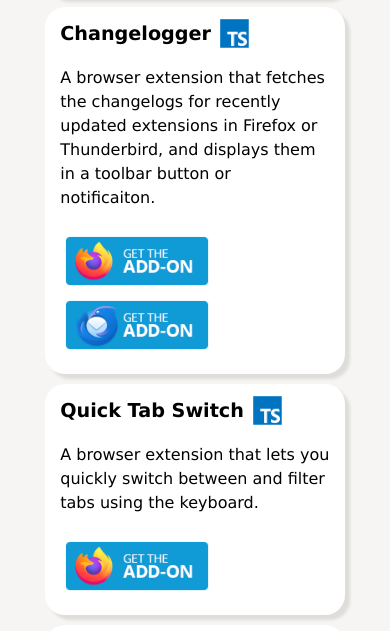
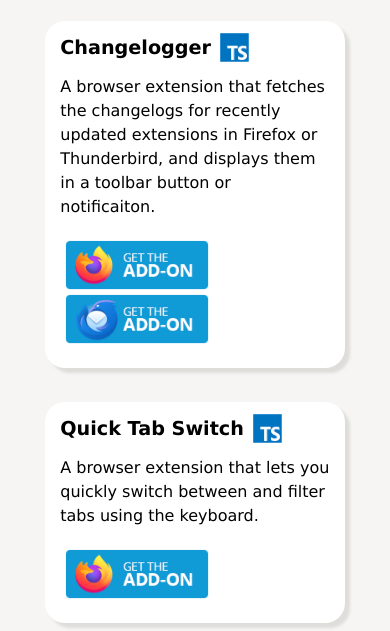
Before and after one commit to Rayquaza01/Rayquaza01.github.io, an Eleventy site: page index.html in a window 390 px wide. Shown: the part 1064-1695 px from the top of the page. Built offline with nearby package versions, Linux system fonts and the light colour scheme; Eleventy itself is replaced by a stand-in of ours; files that its build step writes are made by us from their sources.

Commit message:
Grid columns on main page

```diff
--- a/assets/css/index.css
+++ b/assets/css/index.css
@@ -67,13 +67,15 @@ body {
   }
 }
 
-body {
-  display: flex;
-  flex-direction: column;
+@media only screen and (max-width: 1000px) {
+  .card-box {
+      grid-template-columns: 1fr !important;
+  }
 }
 
-.content {
-  flex: 1;
+body {
+    display: flex;
+    flex-direction: column;
 }
 
 ul {
@@ -99,6 +101,8 @@ a:hover {
 
 .content {
   margin: 2% 10% 2% 10%;
+  /* display: grid; */
+  /* grid-template-columns: 1fr 5fr; */
   display: flex;
 
   flex-wrap: wrap;
@@ -263,8 +267,8 @@ img.badge {
   margin: 5px;
   display: flex;
   flex-wrap: wrap;
-  row-gap: 10px;
-  column-gap: 10px;
+  /* row-gap: 10px; */
+  /* column-gap: 10px; */
 }
 
 span.badge {
@@ -311,7 +315,7 @@ span.badge {
 
   padding: 15px;
 
-  row-gap: 5px;
+  /* row-gap: 5px; */
 }
 
 .card h2 {
@@ -322,3 +326,12 @@ span.badge {
 .card h2 a {
   color: var(--color);
 }
+
+.card-box {
+    display: grid;
+    grid-template-columns: repeat(3, minmax(0, 1fr));
+    /* grid-auto-columns: minmax(0, 1fr); */
+    /* grid-auto-flow: column; */
+
+    gap: 1.5em;
+}
--- a/index.html
+++ b/index.html
@@ -35,6 +35,7 @@ permalink: /
                 <p>This page contains a curated list of projects that I've made and published. Feel free to check them out!</p>
 
                 <h1>Apps</h1>
+                <div class="card-box">
                     <div class="card">
                         <h2><a href="https://github.com/Rayquaza01/HistoryCleaner">History Cleaner</a> {%- include 'emote', name: "typescript" -%}</h2>
 
@@ -98,9 +99,11 @@ permalink: /
                             <a href="https://Rayquaza01.github.io/multi-stopwatch">{%- include 'badge-browser.html' -%}</a>
                         </div>
                     </div>
+                </div>
 
                 <h1>Games</h1>
 
+                <div class="card-box">
                     <div class="card">
                         <h2><a href="https://github.com/rayquaza01/enchanted-gemstones">Enchanted Gemstones</a> {%- include 'emote', name: "pico_8" -%}</h2>
 
@@ -136,8 +139,10 @@ permalink: /
                             <a href="https://rayquaza01.itch.io/mines">{%- include 'badge-itch.html' -%}</a>
                         </div>
                     </div>
+                </div>
 
                 <h1>Libraries</h1>
+                <div class="card-box">
                     <div class="card">
                         <h2><a href="https://github.com/Rayquaza01/tasker-types">Tasker Types</a> {%- include 'emote', name: "typescript" -%}</h2>
 
@@ -151,7 +156,7 @@ permalink: /
 
                         <p>A Python library that provides boilerplate functions for getting started with the Webextension NativeMessaging API.</p>
                     </div>
-
+                </div>
             </div>
         </div>
 
```
Lines whose indentation alone changed are shown as unchanged.
